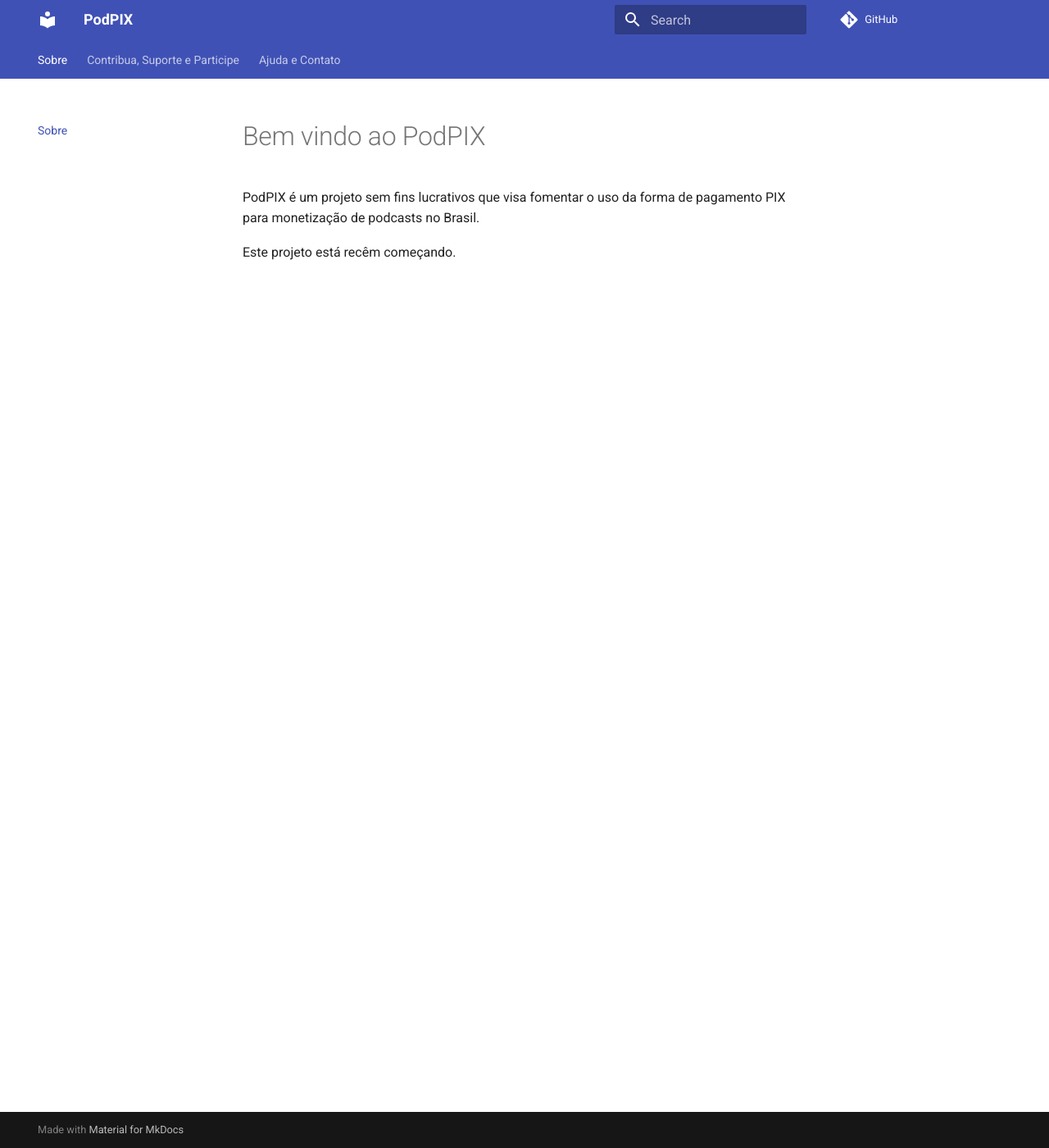
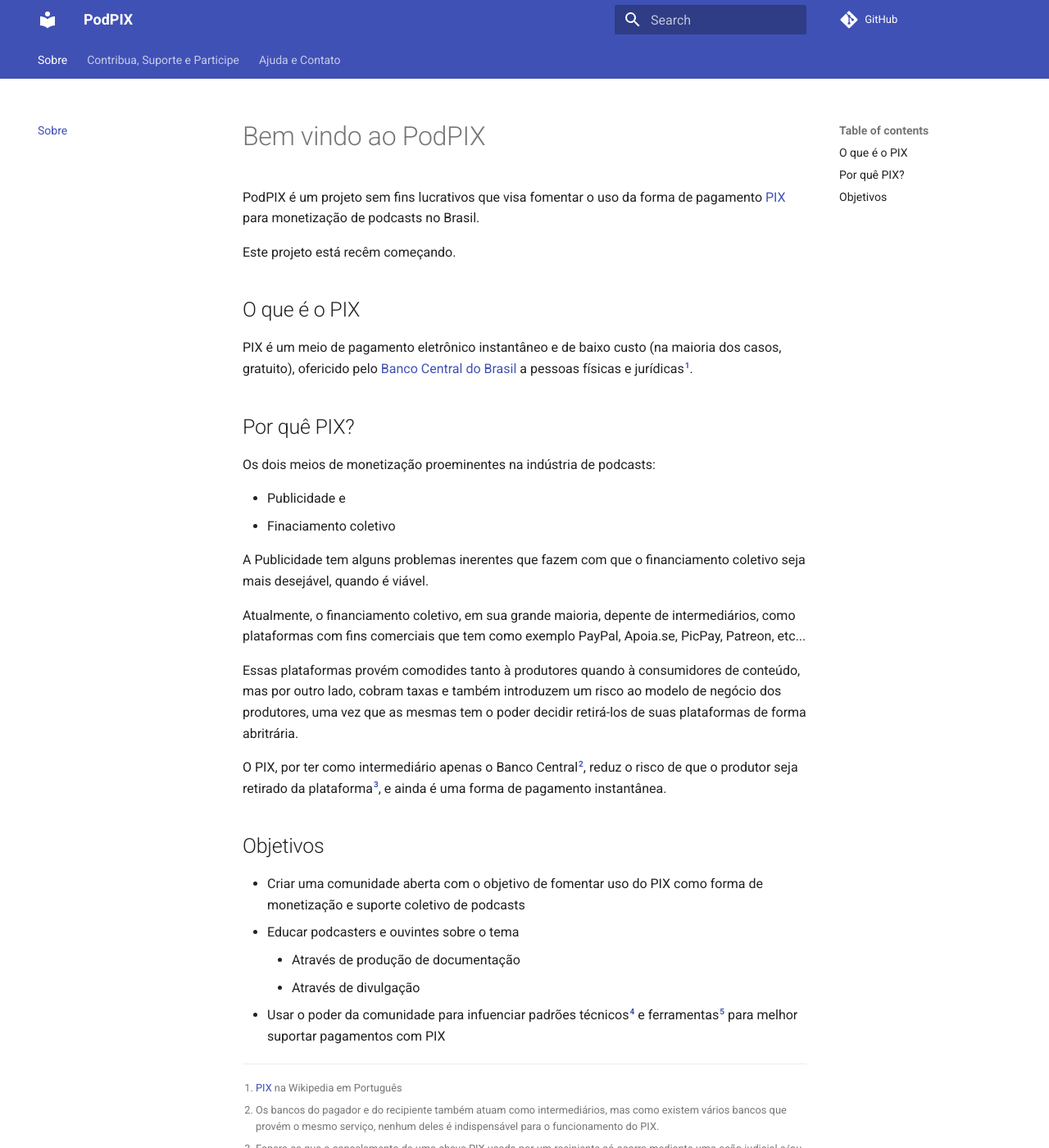
Before and after one commit to podpix/podpix.github.io, an MkDocs documentation site: the page built from docs/index.md, in a window 1280 px wide and 1400 px high. Shown: the whole window at 82% size. Built offline with MkDocs 1.6.1 and Material for MkDocs 9.7.7, drawn with Linux system fonts in a browser that asks for light colours; comment, search, counter and statistics services are not loaded; some of the changed text lies outside the part shown.

Commit message:
Documentação inicial

```diff
--- a/docs/index.md
+++ b/docs/index.md
@@ -1,5 +1,38 @@
 # Bem vindo ao PodPIX
 
-PodPIX é um projeto sem fins lucrativos que visa fomentar o uso da forma de pagamento PIX para monetização de podcasts no Brasil.
+PodPIX é um projeto sem fins lucrativos que visa fomentar o uso da forma de pagamento [PIX](https://www.bcb.gov.br/estabilidadefinanceira/pix) para monetização de podcasts no Brasil.
 
 Este projeto está recêm começando.
+
+## O que é o PIX
+
+PIX é um meio de pagamento eletrônico instantâneo e de baixo custo (na maioria dos casos, gratuito), ofericido pelo [Banco Central do Brasil](https://www.bcb.gov.br/) a pessoas físicas e jurídicas[^pix-wikipedia].
+
+## Por quê PIX?
+
+Os dois meios de monetização proeminentes na indústria de podcasts:
+
+- Publicidade e
+- Finaciamento coletivo
+
+A Publicidade tem alguns problemas inerentes que fazem com que o financiamento coletivo seja mais desejável, quando é viável.
+
+Atualmente, o financiamento coletivo, em sua grande maioria, depente de intermediários, como plataformas com fins comerciais que tem como exemplo PayPal, Apoia.se, PicPay, Patreon, etc...
+
+Essas plataformas provém comodides tanto à produtores quando à consumidores de conteúdo, mas por outro lado, cobram taxas e também introduzem um risco ao modelo de negócio dos produtores, uma vez que as mesmas tem o poder decidir retirá-los de suas plataformas de forma abritrária.
+
+O PIX, por ter como intermediário apenas o Banco Central[^nota-intermediário-pix], reduz o risco de que o produtor seja retirado da plataforma[^nota-expectativa-desmonetização-pix], e ainda é uma forma de pagamento instantânea.
+
+## Objetivos
+
+- Criar uma comunidade aberta com o objetivo de fomentar uso do PIX como forma de monetização e suporte coletivo de podcasts
+- Educar podcasters e ouvintes sobre o tema
+    - Através de produção de documentação
+    - Através de divulgação
+- Usar o poder da comunidade para infuenciar padrões técnicos[^namespace-podcast] e ferramentas[^ferramentas] para melhor suportar pagamentos com PIX
+
+[^pix-wikipedia]: [PIX](https://pt.wikipedia.org/wiki/Pix) na Wikipedia em Português
+[^nota-intermediário-pix]: Os bancos do pagador e do recipiente também atuam como intermediários, mas como existem vários bancos que provém o mesmo serviço, nenhum deles é indispensável para o funcionamento do PIX.
+[^nota-expectativa-desmonetização-pix]: Espera-se que o cancelamento de uma chave PIX usada por um recipiente só ocorra mediante uma ação judicial e/ou no caso do decumprimento da legislação vigente.
+[^namespace-podcast]: exemplo: namespace podcast para RSS
+[^ferramentas]: exemplos: Agregadors, Tocadores (Players), serviços de hosting
--- a/mkdocs.yml
+++ b/mkdocs.yml
@@ -4,6 +4,8 @@ theme:
   name: material
   features:
     - navigation.tabs
+markdown_extensions:
+  - footnotes
 nav:
   - "Sobre": index.md
   - CONTRIBUTING.md
```
